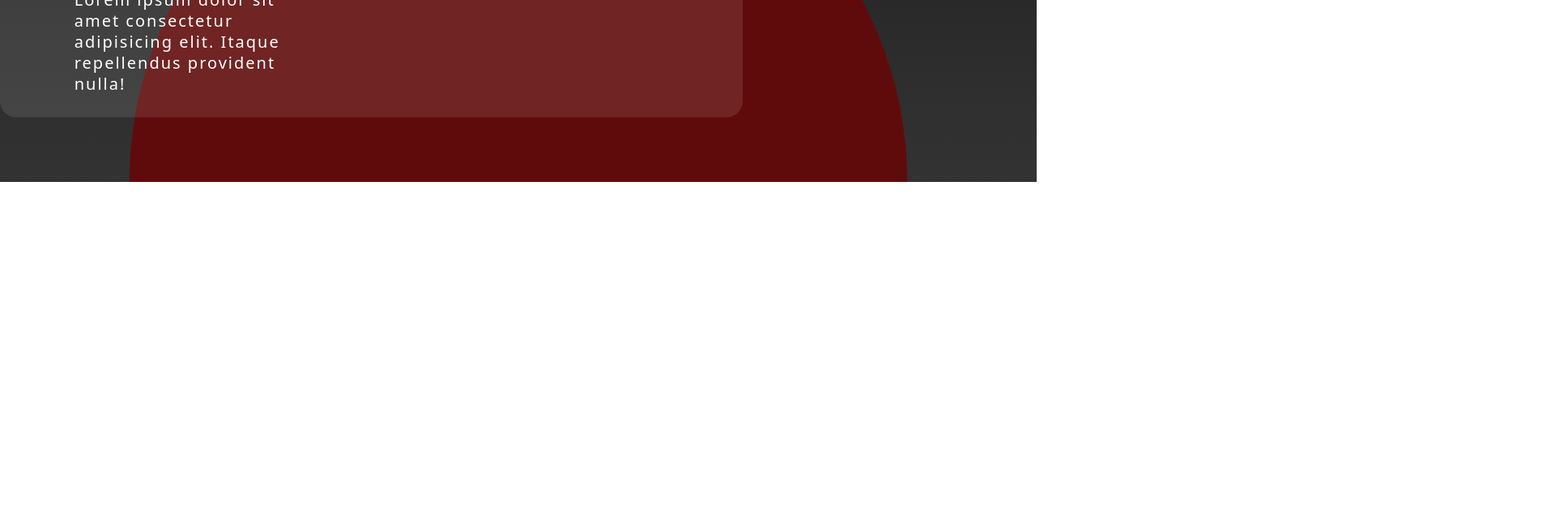
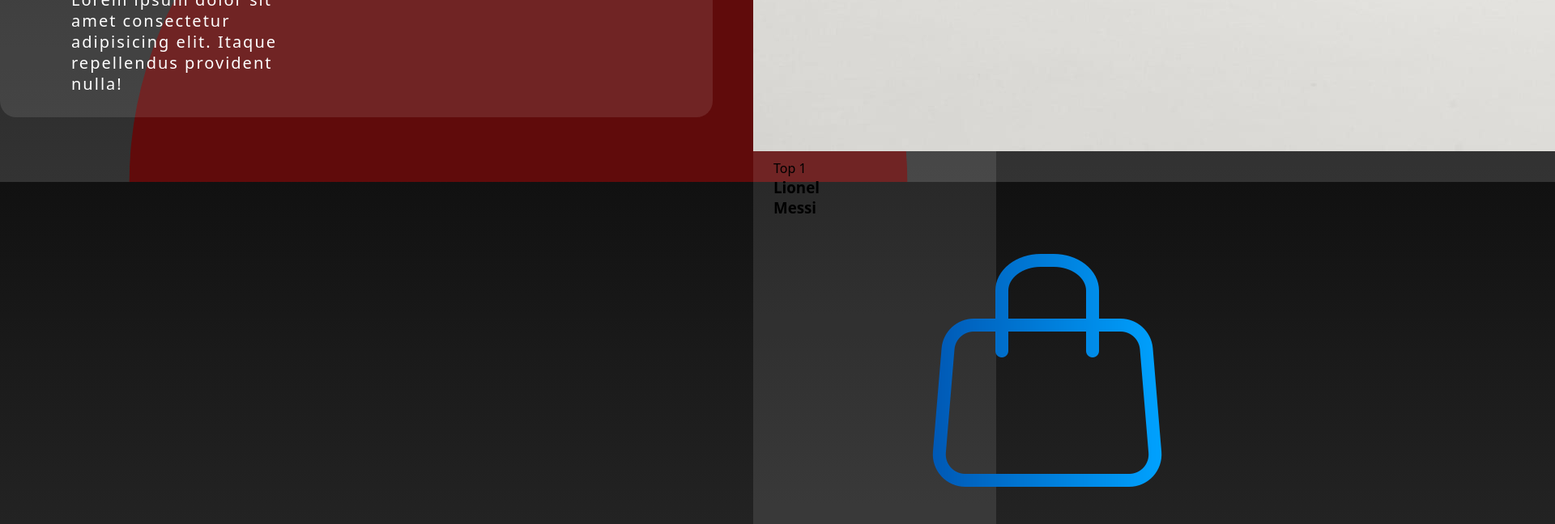
Before and after one commit to moatazmuhamed91/p2, a plain HTML site: page index.html in a window 1280 px wide. Shown: the part 575-1223 px from the top of the page at 81% size, 1920 px wide, since content can reach past the window. Before the commit the page ends 800 px from the top, so only its background shows below. Drawn offline with Linux system fonts and the light colour scheme.

Commit message:
Add shop image to the project
- Introduced a new PNG image file for the shop, enhancing the visual assets of the application.

```diff
--- a/index.html
+++ b/index.html
@@ -26,12 +26,28 @@
             </div>
         </div>
     </div>
-    <div: class="trending-container">
+    <div class="trending-container">
         <span>Trending</span>
         <div class="trending-header">
             <h1>Trending Shoes</h1>
             <button class="btn">view all</button>
         </div>
+        <div class="trending-cards">
+            <div class="card">
+                <img class="thumb" src="images/messi.jpeg" />
+                <div class="card-info">
+                    <div class="card-name">
+                        <p>Top 1</p>
+                        <h3>Lionel Messi</h3>
+                    </div>
+                    <a>
+                        <img src="images/shop.png" />
+                    </a>
+                </div>
+
+            </div>
+
+        </div>
     </div>
 </body>
 </html>
--- a/style.css
+++ b/style.css
@@ -127,3 +127,19 @@ nav ul li a:hover {
 .trending-header h1{
     margin-top: 0;
 }
+.card{
+    width: 300px;
+    background-color: rgba(255, 255, 255, 0.1);
+    border-radius: 20px;
+}
+.card .thumb{
+    border-radius: 20px 20px 0 0;
+}
+.card-info{
+    display: flex;
+    justify-content: space-between;
+    padding: 5px 25px;
+}
+.card-info img{
+    padding: 5px 25px;
+}
```
Also changed, not shown: images/messi.jpeg (added), images/shop.png (added).
